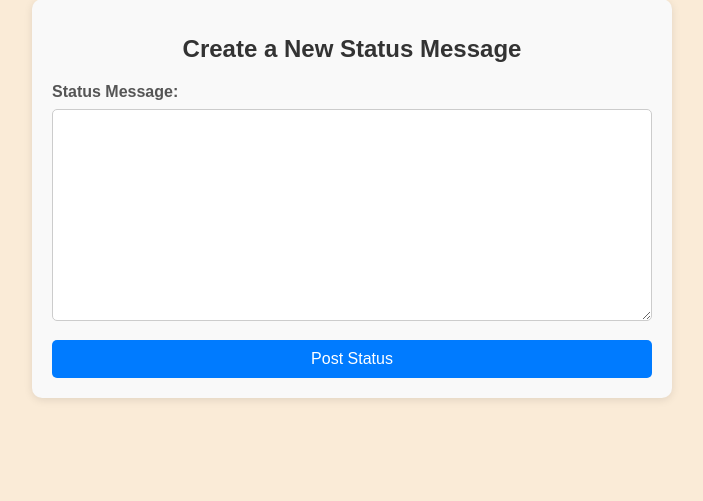
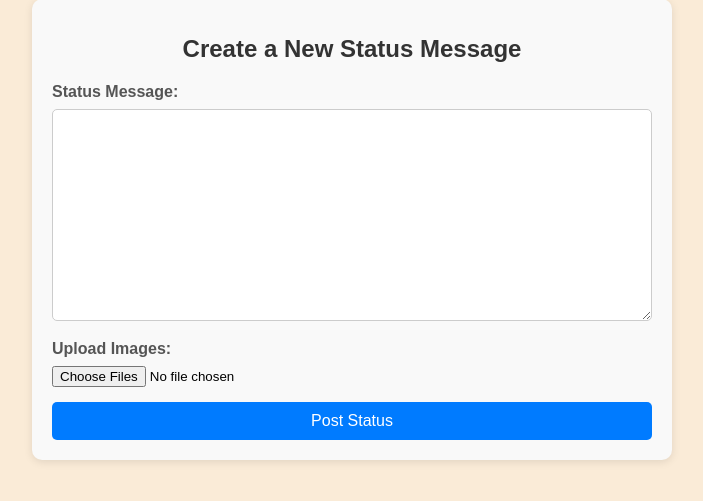
Before and after one commit to jameswong2003/cs412, a Django app: page /mini_fb/profile/1/create_status/ in a window 1280 px wide. Shown: the part 127-628 px from the top of the page, without its empty margins (288-991 px from the left). Run offline with Django 4.2, Linux system fonts and the light colour scheme; data comes from the database, SQL or seed files in the repository; both versions use the stored data as it was after the commit.

Commit message:
fixing task 2

```diff
--- a/mini_fb/templates/mini_fb/create_status_form.html
+++ b/mini_fb/templates/mini_fb/create_status_form.html
@@ -40,6 +40,11 @@
         resize: vertical;
     }
 
+    .form-container input[type="file"] {
+        display: block;
+        margin-bottom: 15px;
+    }
+
     .form-container button {
         width: 100%;
         padding: 10px;
@@ -60,12 +65,19 @@
 <div class="form-container">
     <h1>Create a New Status Message</h1>
 
-    <form method="post" action="{% url 'create_status' profile.pk %}">
+    <!-- Add enctype attribute to allow file uploads -->
+    <form method="post" action="{% url 'create_status' profile.pk %}" enctype="multipart/form-data">
         {% csrf_token %}
 
         <div>
             <label for="id_message">Status Message:</label>
             {{ form.message }}
+        </div>
+
+        <!-- Add the file input to allow multiple image uploads -->
+        <div>
+            <label for="files">Upload Images:</label>
+            <input type="file" name="files" multiple />
         </div>
 
         <div>
--- a/mini_fb/templates/mini_fb/show_profile.html
+++ b/mini_fb/templates/mini_fb/show_profile.html
@@ -85,6 +85,10 @@
     a.create_status:hover {
         background-color: #0056b3;
     }
+
+    img {
+        width: 300px;
+    }
 </style>
 
 <div class="profile_page">
--- a/mini_fb/views.py
+++ b/mini_fb/views.py
@@ -1,11 +1,10 @@
 from django.shortcuts import render, get_object_or_404
 from django.urls import reverse_lazy
 from django.views.generic import ListView, DetailView, CreateView
-from .models import Profile, StatusMessage
+from .models import Profile, StatusMessage, Image
 from .forms import CreateProfileForm, CreateStatusMessageForm
 
 # Create your views here.
-
 
 class ShowAllProfilesView(ListView):
     model = Profile
@@ -34,8 +33,21 @@ class CreateStatusMessageView(CreateView):
         return context
 
     def form_valid(self, form):
+        # Retrieve the profile associated with this status message
         profile = get_object_or_404(Profile, pk=self.kwargs['pk'])
         form.instance.profile = profile
+
+        # Save the form and get the StatusMessage instance
+        sm = form.save()
+
+        # Retrieve the uploaded files from the form data
+        files = self.request.FILES.getlist('files')
+
+        # Process each file and create Image objects
+        for file in files:
+            image = Image(image_file=file, status_message=sm)
+            image.save()  # Save each image to the database
+
         return super().form_valid(form)
 
     def get_success_url(self):
```
Also changed, not shown: db.sqlite3, media/images/background.png (added).
